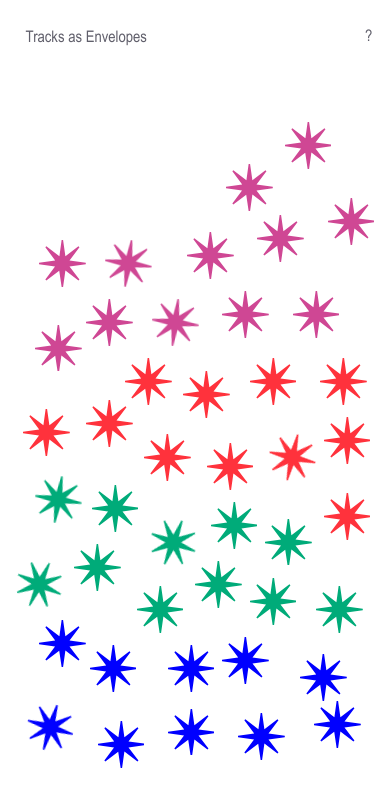
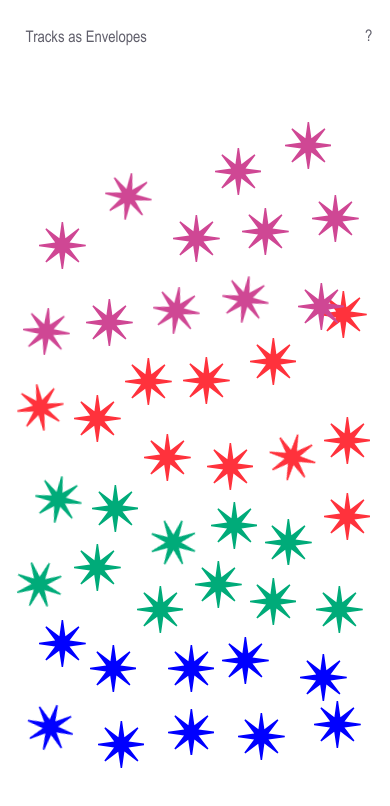
Before and after one commit to it5pa/tracks, a plain HTML site: page index.html in a window 390 px wide. Drawn offline with Linux system fonts and the light colour scheme.

Commit message:
Moved asterisks

```diff
--- a/style.css
+++ b/style.css
@@ -667,23 +667,24 @@ input[type="range"]{
     left: 37vw;
   }
   #episode27 {
-    bottom: 47vh;
-    left: 22vw;
+    bottom: 47.6vh;
+    left: 19.1vw;
   }
   #episode28 {
-    bottom: 46vh;
-    left: 6vw;
+    bottom: 49vh;
+    left: 4.3vw;
+    transform: rotate(-9deg);
   }
   #episode29 {
-    bottom: 52vh;
+    bottom: 53.3;
     left: 82vw;
   }
   #episode30 {
-    bottom: 52vh;
+    bottom: 54.4vh;
     left: 64vw;
   }
   #episode31 {
-    bottom: 50.5vh;
+    bottom: 52.1vh;
     left: 47vw;
   }
   #episode32 {
@@ -691,16 +692,18 @@ input[type="range"]{
     left: 32vw;
   }
   #episode33 {
-    bottom: 60vh;
-    left: 75vw;
+    bottom: 60.9vh;
+    left: 76.3vw;
+    }
   }
   #episode34 {
-    bottom: 60vh;
+    bottom: 61.8vh;
     left: 57vw;
+    transform: rotate(9deg);
   }
   #episode35 {
-    bottom: 59vh;
-    left: 39vw;
+    bottom: 60.4vh;
+    left: 39.3vw;
     rotate: 7deg;
   }
   #episode36 {
@@ -708,33 +711,34 @@ input[type="range"]{
     left: 22vw;
   }
   #episode37 {
-    bottom: 56vh;
-    left: 9vw;
+    bottom: 58vh;
+    left: 6vw;
+    transform: rotate(5deg);
   }
   #episode38 {
-    bottom: 71vh;
-    left: 84vw;
+    bottom: 71.3vh;
+    left: 80vw;
   }
   #episode39 {
-    bottom: 69vh;
-    left: 66vw;
+    bottom: 69.8vh;
+    left: 62vw;
   }
   #episode40 {
-    bottom: 67vh;
-    left: 48vw;
+    bottom: 69vh;
+    left: 44.4vw;
   }
   #episode41 {
-    bottom: 66vh;
+    bottom: 67h;
     left: 27vw;
     rotate: 8deg;
   }
   #episode42 {
-    bottom: 66vh;
+    bottom: 68.1vh;
     left: 10vw;
   }
   #episode43 {
-    bottom: 75vh;
-    left: 58vw;
+    bottom: 76.9vh;
+    left: 55vw;
   }
   #episode44 {
     bottom: 80vh;
```
Also changed, not shown: 3 other files.
